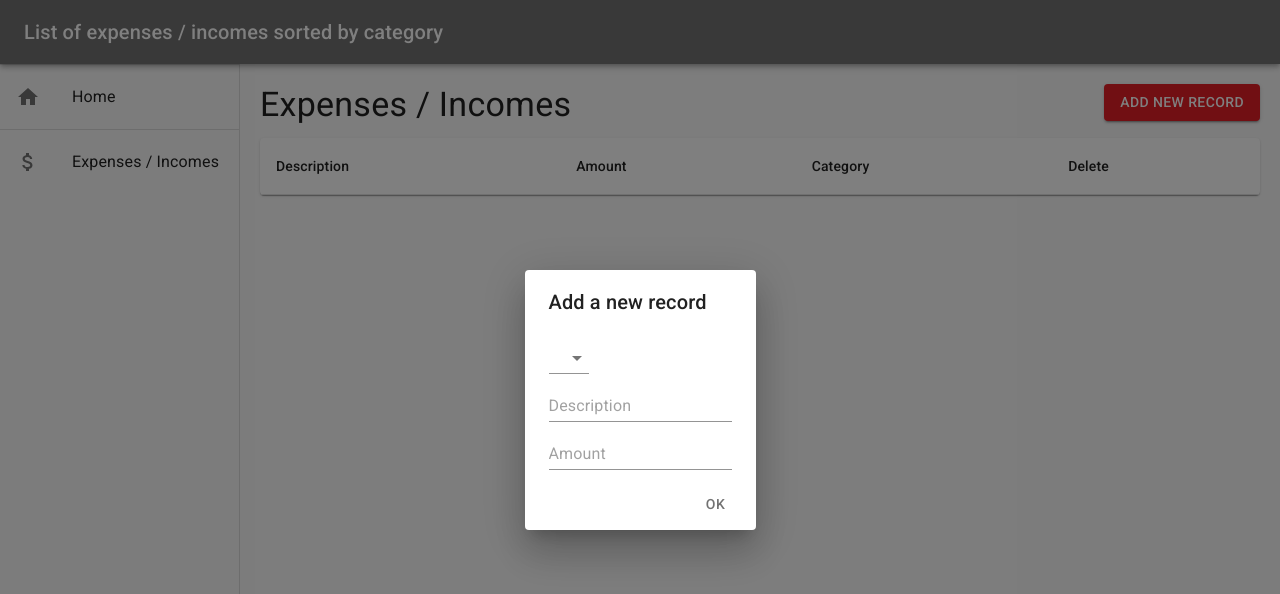
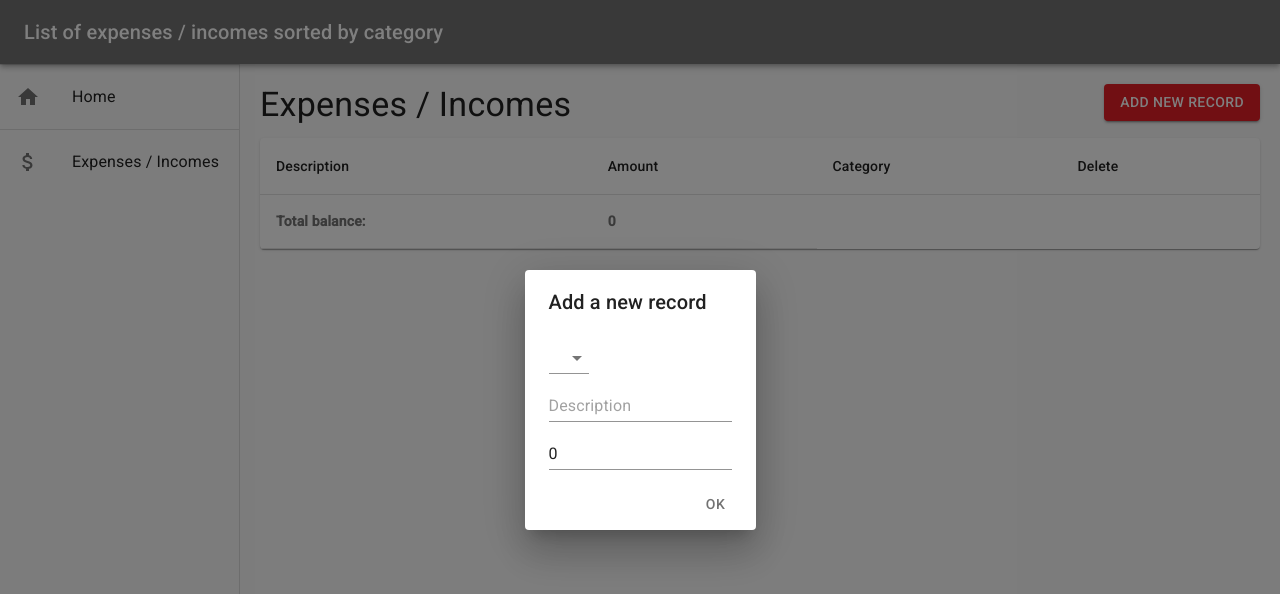
Before and after one commit to janelznic/react-expenses-demo-app, a React (Create React App) app: page /account in a window 1280 px wide. Both pictures are taken after a click on the button "ADD NEW RECORD". Shown: the top 594 px of the page. Built offline with nearby package versions, Linux system fonts and the light colour scheme.

Commit message:
Saving records in number type format. cleanup

```diff
--- a/src/components/RecordDialog.tsx
+++ b/src/components/RecordDialog.tsx
@@ -1,14 +1,11 @@
 // prettier-ignore
-import { Button, Dialog, DialogActions, DialogContent, DialogTitle, TextField } from "@material-ui/core";
-import { makeStyles } from '@material-ui/styles';
-import Input from '@material-ui/core/Input';
+import { Button, Dialog, DialogActions, DialogContent, DialogTitle, Input } from "@material-ui/core";
 import MenuItem from '@material-ui/core/MenuItem';
 import Select from '@material-ui/core/Select';
 import * as React from 'react';
 import { useActions } from '../actions';
 import * as RecordActions from '../actions/record';
 import { categories } from '../consts/categories';
-// import Dropdown from './Dropdown';
 
 interface Props {
   open: boolean;
@@ -17,9 +14,8 @@ interface Props {
 
 export function RecordDialog(props: Props) {
   const { open, onClose } = props;
-  const classes = useStyles();
   const [newRecordCategory, setNewRecordCategory] = React.useState('');
-  const [newRecordAmount, setNewRecordAmount] = React.useState('');
+  const [newRecordAmount, setNewRecordAmount] = React.useState(0);
   const [newRecordDescription, setNewRecordDescription] = React.useState('');
   const recordActions = useActions(RecordActions);
 
@@ -37,13 +33,13 @@ export function RecordDialog(props: Props) {
     onClose();
 
     // reset values if user reopens the dialog
-    setNewRecordAmount('');
+    setNewRecordAmount(0);
     setNewRecordDescription('');
     setNewRecordCategory('');
   };
 
   const handleChangeAmount = (event: any) => {
-    setNewRecordAmount(event.target.value);
+    setNewRecordAmount(parseInt(event.target.value));
   };
 
   const handleChangeCategory = (event: any) => {
@@ -71,15 +67,16 @@ export function RecordDialog(props: Props) {
       </DialogContent>
 
       <DialogContent>
-        <TextField
+        <Input
           placeholder='Description'
+          type='text'
           value={newRecordDescription}
           onChange={handleChangeDescription}
         />
       </DialogContent>
 
       <DialogContent>
-        <TextField
+        <Input
           placeholder='Amount'
           type='number'
           value={newRecordAmount}
@@ -95,10 +92,3 @@ export function RecordDialog(props: Props) {
     </Dialog>
   );
 }
-
-const useStyles = makeStyles({
-  // textField: {
-  //   width: '80%',
-  //   margin: 20
-  // }
-});
--- a/src/components/RecordTable.tsx
+++ b/src/components/RecordTable.tsx
@@ -9,17 +9,21 @@ import * as RecordActions from '../actions/record';
 import { Record } from '../model/model';
 import { RootState } from '../reducers';
 import { categories } from '../consts/categories';
+import { getBalance } from '../helpers/Helpers';
 
 interface Props {}
 
 export function RecordTable(props: Props) {
-  const classes = useStyles();
+  const css = useStyles();
   const recordList = useSelector((state: RootState) => state.recordList);
   const recordActions = useActions(RecordActions);
 
+  const balance = getBalance(recordList);
+  console.log('Balance', balance);
+
   return (
-    <Paper className={classes.paper}>
-      <Table className={classes.table}>
+    <Paper className={css.paper}>
+      <Table className={css.table}>
         <TableHead>
           <TableRow>
             <TableCell padding="default">Description</TableCell>
@@ -43,6 +47,10 @@ export function RecordTable(props: Props) {
               </TableRow>
             );
           })}
+          <TableRow>
+            <TableCell variant='footer' className={css.tableFooter}>Total balance:</TableCell>
+            <TableCell variant='footer' className={css.tableFooter}>{balance}</TableCell>
+          </TableRow>
         </TableBody>
       </Table>
     </Paper>
@@ -57,5 +65,9 @@ const useStyles = makeStyles({
   },
   table: {
     width: '100%'
+  },
+  tableFooter: {
+    fontWeight: 'bold',
+    fontSize: '100%'
   }
 });
--- a/src/consts/categories.tsx
+++ b/src/consts/categories.tsx
@@ -1 +1 @@
-export const categories: any = ['Other', 'Food', 'Wear'];
+export const categories: string[] = ['Other', 'Food', 'Wear'];
--- /dev/null
+++ b/src/helpers/Helpers.tsx
@@ -0,0 +1,7 @@
+import { Record } from '../model/model';
+
+export const getBalance = (recordList: Record[]) => {
+  return recordList.reduce((previous, current) => {
+    return previous + current.amount;
+  }, 0);
+};
--- a/src/pages/HomePage.tsx
+++ b/src/pages/HomePage.tsx
@@ -1,17 +1,17 @@
 import { Button, Typography } from '@material-ui/core';
 import { makeStyles } from '@material-ui/styles';
 import * as React from 'react';
-import { useSelector } from 'react-redux';
+// import { useSelector } from 'react-redux';
 import { RouteComponentProps } from 'react-router-dom';
 import HomeBox from '../components/HomeBox';
-import { RootState } from '../reducers';
+// import { RootState } from '../reducers';
 
 interface Props extends RouteComponentProps<void> {}
 
 function HomePage(props: Props) {
   const classes = useStyles();
   const [boxColor, setBoxColor] = React.useState('red');
-  const recordList = useSelector((state: RootState) => state.recordList);
+  // const recordList = useSelector((state: RootState) => state.recordList);
 
   const onButtonClick = () => setBoxColor(boxColor === 'red' ? 'blue' : 'red');
 
```
